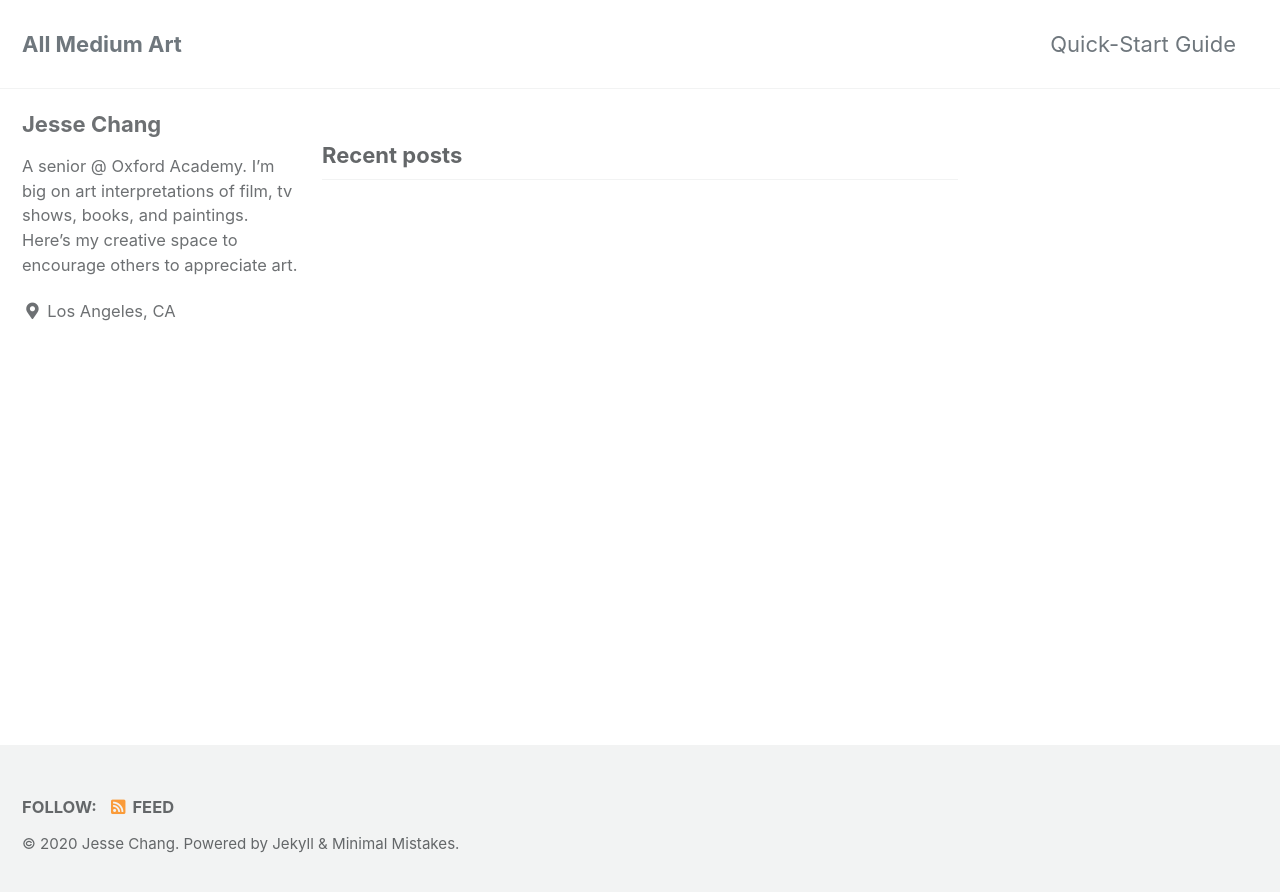
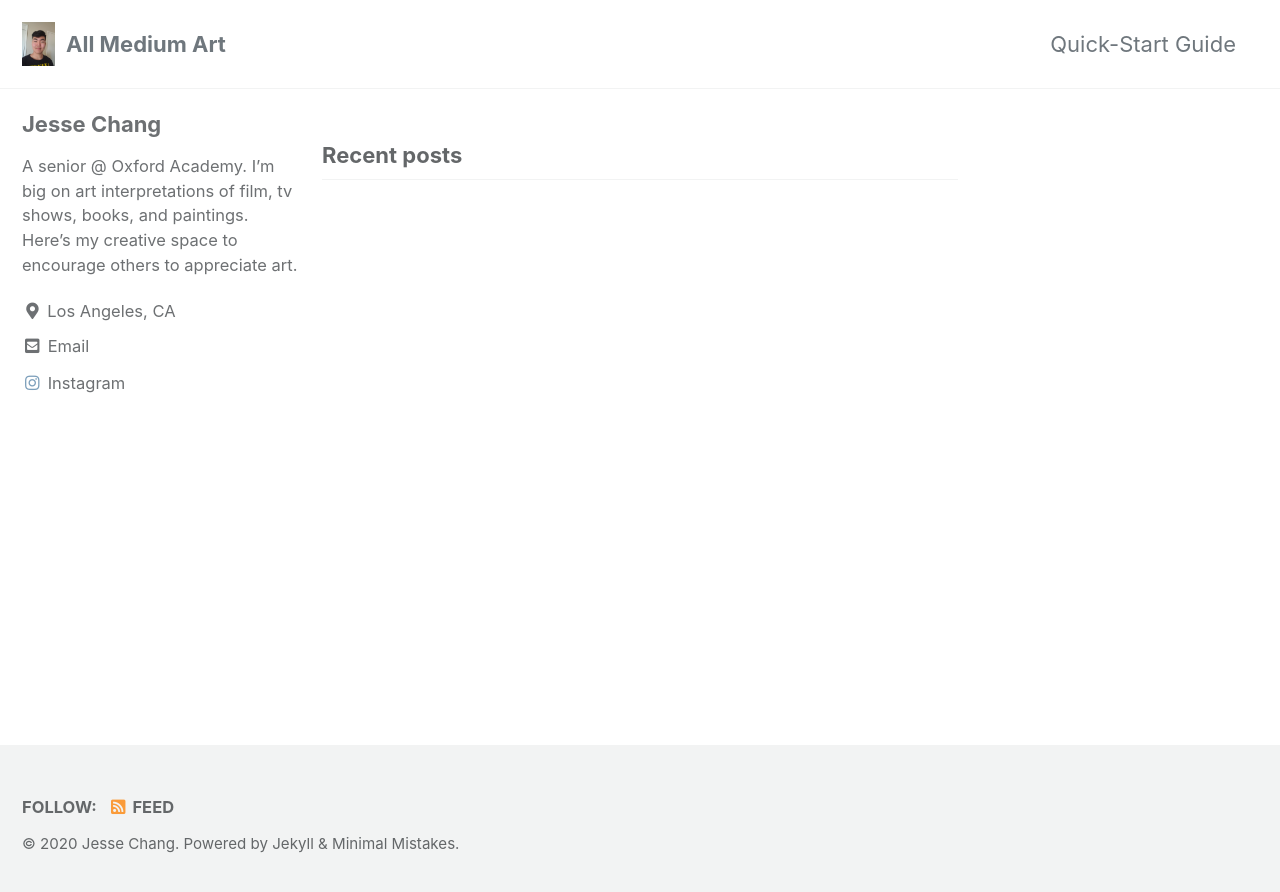
Before and after one commit to jchang20/jchang20.github.io, a Jekyll site: the page built from index.html, in a window 1280 px wide. Shown: the top 892 px of the page. Built offline with Jekyll 4.4.1, drawn with Linux system fonts in a browser that asks for light colours; cached includes are drawn as plain includes; the list of posts is cut into pages by our own code.

Commit message:
Added logo image for Jesse Chang

```diff
--- a/_config.yml
+++ b/_config.yml
@@ -25,7 +25,7 @@ url                      : # the base hostname & protocol for your site e.g. "ht
 baseurl                  : # the subpath of your site, e.g. "/blog"
 repository               : # GitHub username/repo-name e.g. "mmistakes/minimal-mistakes"
 teaser                   : # path of fallback teaser image, e.g. "/assets/images/500x300.png"
-logo                     : # path of logo image to display in the masthead, e.g. "/assets/images/88x88.png"
+logo                     : /assets/img/jessechang.jpg
 masthead_title           : # overrides the website title displayed in the masthead, use " " for no title
 # breadcrumbs            : false # true, false (default)
 words_per_minute         : 200
@@ -101,7 +101,7 @@ author:
   links:
     - label: "Email"
       icon: "fas fa-fw fa-envelope-square"
-      # url: "mailto:changjesse2002@gmail.com"
+      url: "mailto:changjesse2002@gmail.com"
     - label: "Website"
       icon: "fas fa-fw fa-link"
       # url: "https://your-website.com"
@@ -116,7 +116,7 @@ author:
       # url: "https://github.com/"
     - label: "Instagram"
       icon: "fab fa-fw fa-instagram"
-      # url: "https://instagram.com/"
+      url: "https://www.instagram.com/jessechangg/"
 
 # Site Footer
 footer:
```
Also changed, not shown: assets/img/jessechang.jpg (added), 3 other files.
